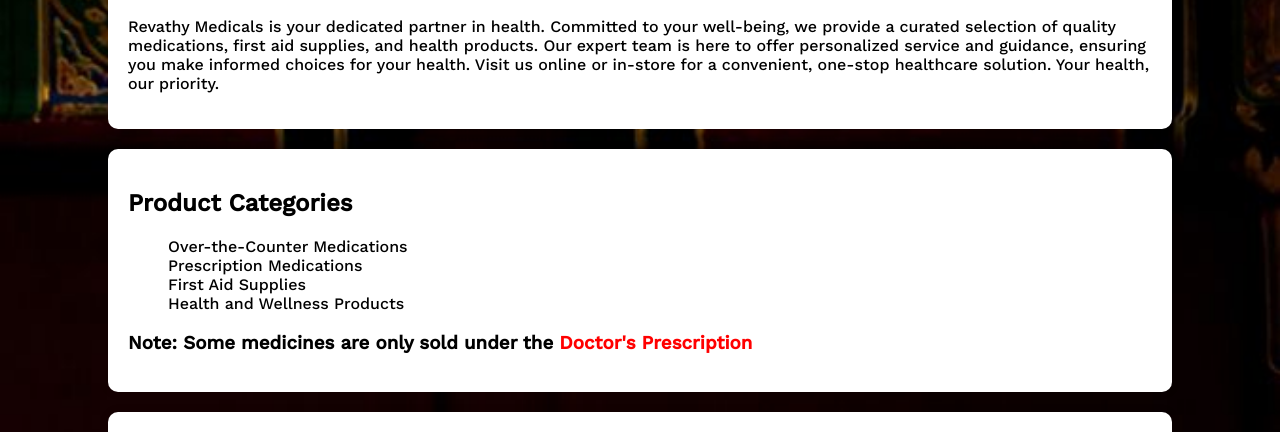
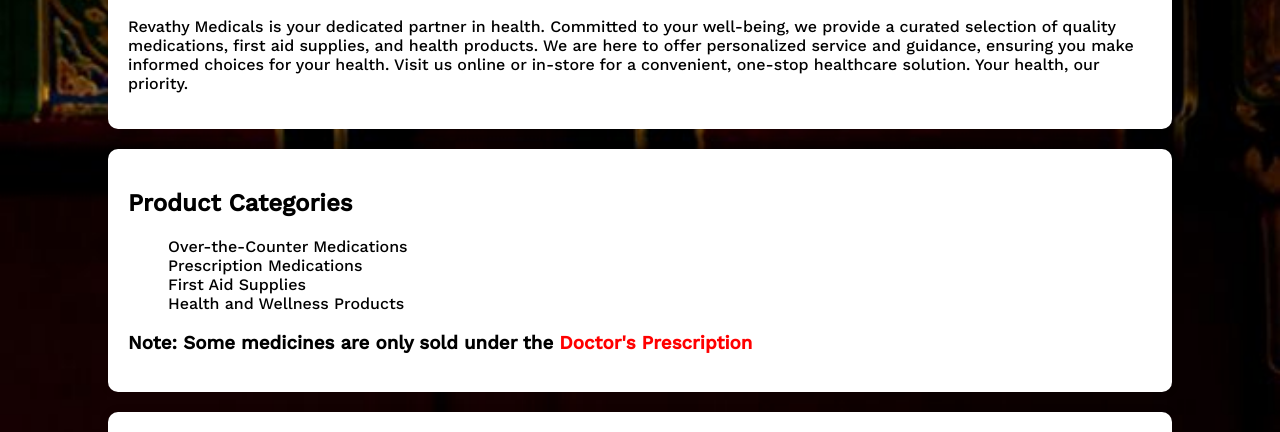
Before and after one commit to ArjunKH2004/Med, a plain HTML site: page index.html in a window 1280 px wide. Shown: the part 245-677 px from the top of the page. Drawn offline with nearby package versions, Linux system fonts and the light colour scheme.

Commit message:
Update index.html

```diff
--- a/index.html
+++ b/index.html
@@ -148,7 +148,7 @@
     <div class="content">
         <div class="section op fade-in">
             <h2>Welcome to <b>Revathy Medicals</b>!</h2>
-            <p>Revathy Medicals is your dedicated partner in health. Committed to your well-being, we provide a curated selection of quality medications, first aid supplies, and health products. Our expert team is here to offer personalized service and guidance, ensuring you make informed choices for your health. Visit us online or in-store for a convenient, one-stop healthcare solution. Your health, our priority.</p>
+            <p>Revathy Medicals is your dedicated partner in health. Committed to your well-being, we provide a curated selection of quality medications, first aid supplies, and health products. We are here to offer personalized service and guidance, ensuring you make informed choices for your health. Visit us online or in-store for a convenient, one-stop healthcare solution. Your health, our priority.</p>
         </div>
 
         <div class="product opq fade-in">
```
